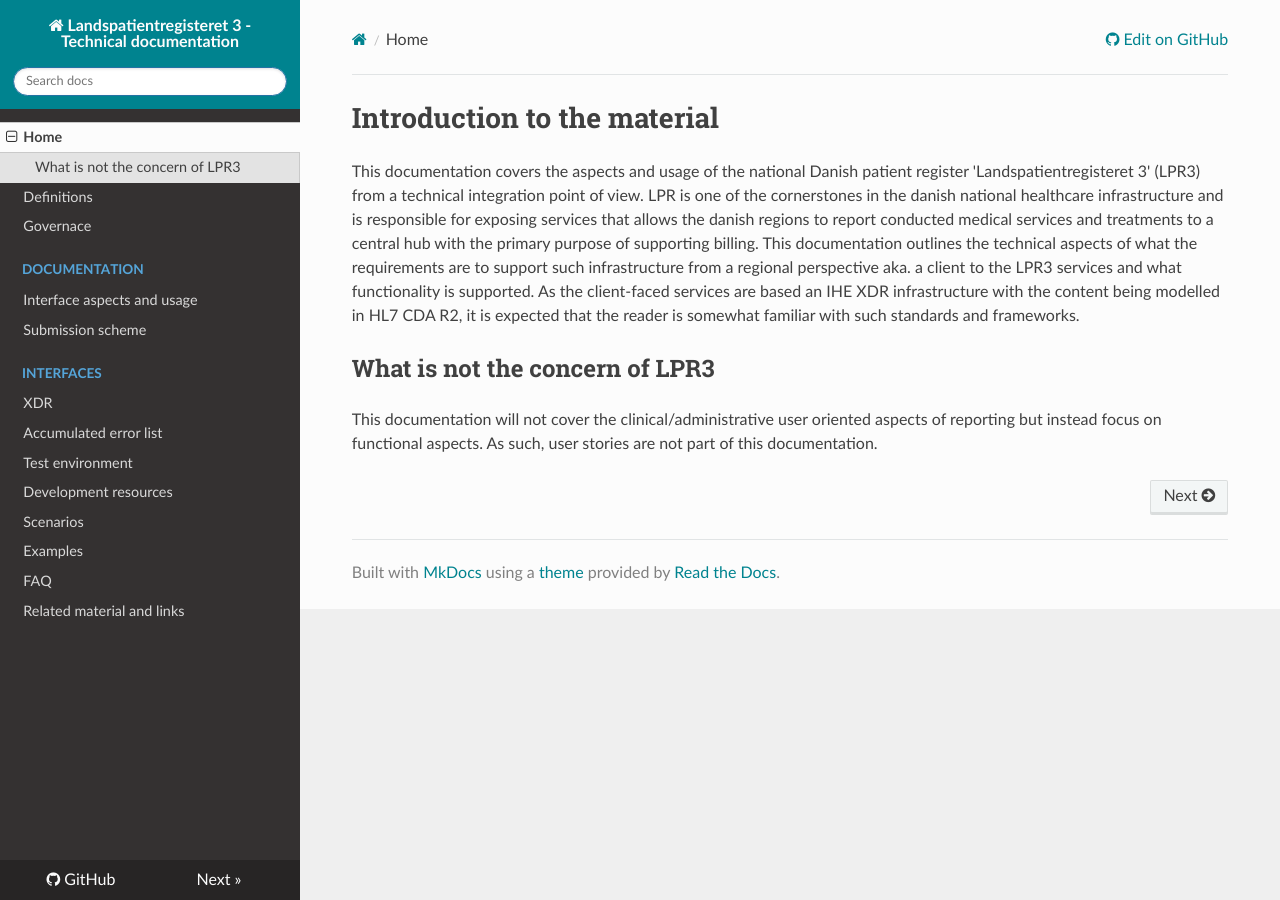
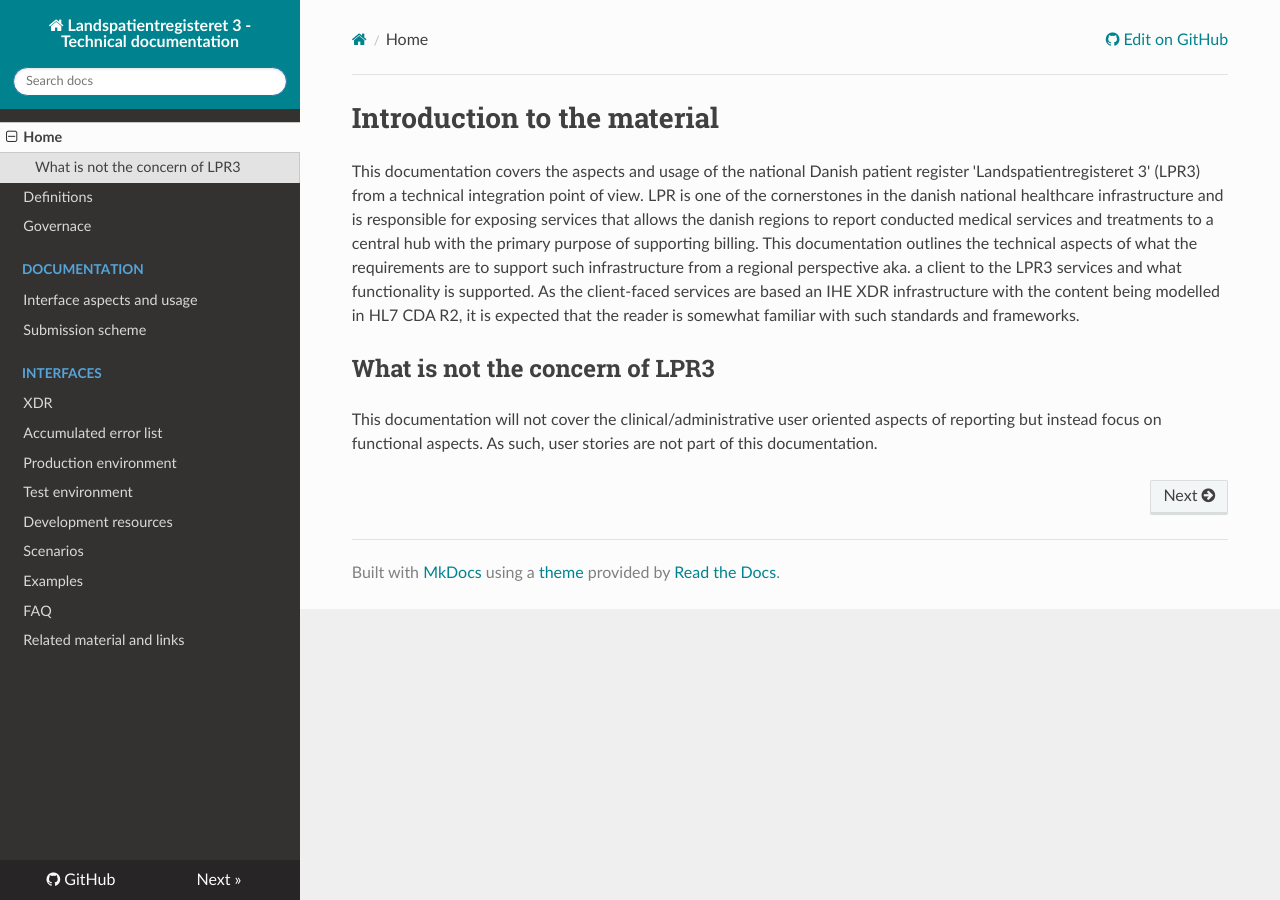
Before and after one commit to scandihealth/lpr3-docs, an MkDocs documentation site: the page built from src/index.md, in a window 1280 px wide. Built offline with MkDocs 1.6.1, drawn with Linux system fonts in a browser that asks for light colours; nearby versions of some CDN libraries; old or Windows-style settings are respelled for this version of MkDocs.

Commit message:
Update mkdocs.yml

```diff
--- a/mkdocs.yml
+++ b/mkdocs.yml
@@ -10,6 +10,7 @@ pages:
 - Interfaces:
   - XDR: interface/xdr.md
   - Accumulated error list: interface/accumulated-error-list.md
+- Production environment: productionenvironment.md
 - Test environment: testenvironment.md
 - Development resources: developmentresources.md
 - Scenarios: scenarios.md
```
